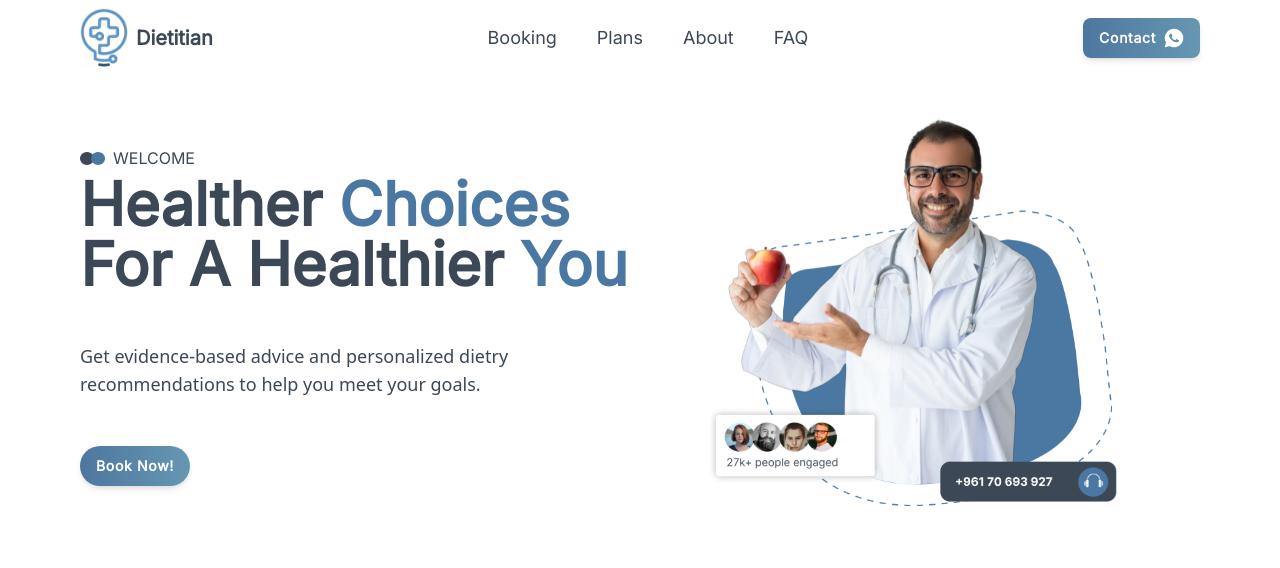
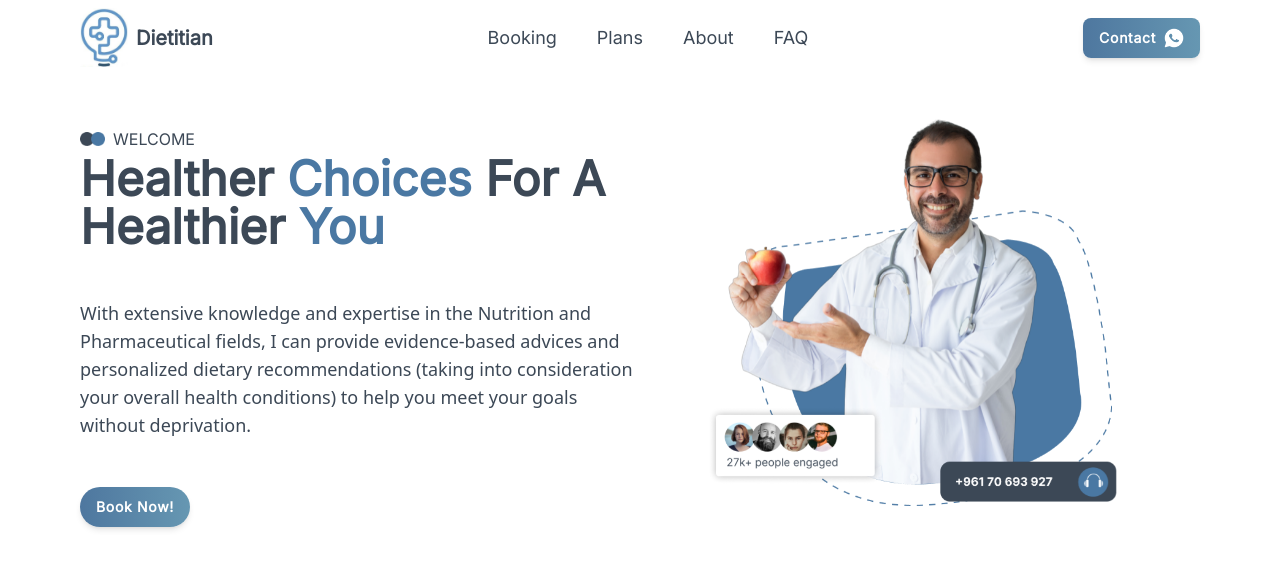
Before and after one commit to AhmadWehbe167/Dietitian-web, a Next.js app: page / in a window 1280 px wide. Shown: the top 568 px of the page. Built offline with nearby package versions, Linux system fonts and the light colour scheme.

Commit message:
edits to hero section

```diff
--- a/src/components/hero-section.tsx
+++ b/src/components/hero-section.tsx
@@ -42,15 +42,18 @@ export default function HeroSection() {
               </p>
             </div>
 
-            <h1 className="font-inter text-4xl font-bold text-center text-secondary md:text-start lg:text-6xl">
+            <h1 className="font-inter text-4xl font-bold text-center text-secondary md:text-start lg:text-5xl">
               Healther <span className="text-primary">Choices</span> For A
               Healthier <span className="text-primary">You</span>
             </h1>
           </div>
 
-          <p className="text-secondary text-center font-sans md:text-start md:text-lg">
-            Get evidence-based advice and personalized dietry recommendations to
-            help you meet your goals.
+          <p className="text-secondary text-center font-sans text-sm md:text-sm md:text-start lg:text-lg">
+            With extensive knowledge and expertise in the Nutrition and
+            Pharmaceutical fields, I can provide evidence-based advices and
+            personalized dietary recommendations (taking into consideration your
+            overall health conditions) to help you meet your goals without
+            deprivation.
           </p>
           <SButton
             text="Book Now!"
```
